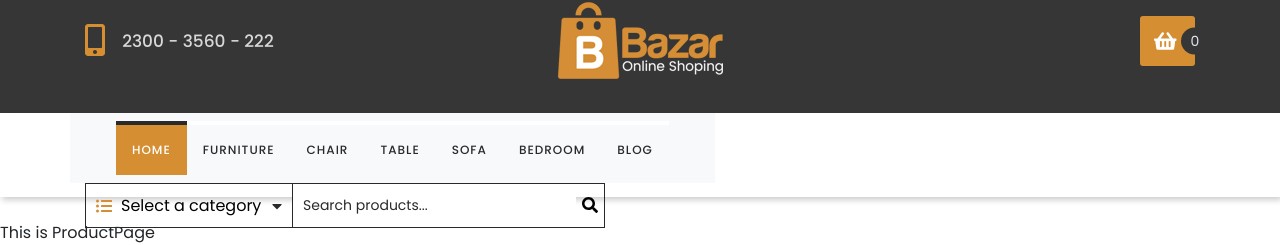
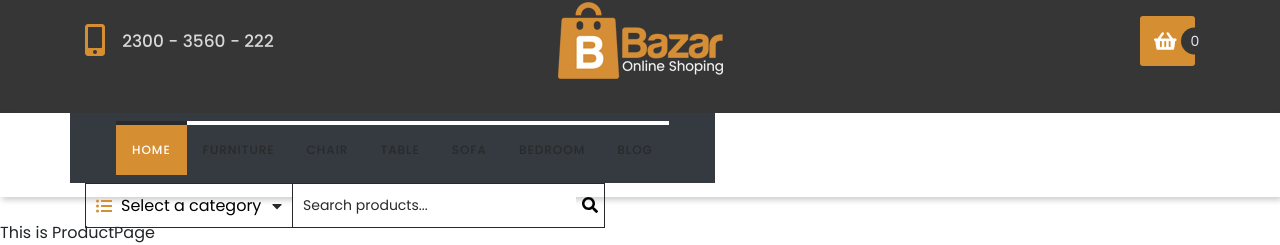
Before and after one commit to kamilwilk95/wdp-2206-02, a React (Create React App) app: page /product/1 in a window 1280 px wide. Shown: the part 88-333 px from the top of the page. Built offline with nearby package versions, Linux system fonts and the light colour scheme.

Commit message:
Add Menu bar doesn't hide in the nav-toggle button

```diff
--- a/src/components/layout/MenuBar/MenuBar.js
+++ b/src/components/layout/MenuBar/MenuBar.js
@@ -14,7 +14,7 @@ const MenuBar = ({ children }) => (
           <ProductSearch />
         </div>
 
-        <nav className='navbar navbar-expand-sm bg-light' id='mobile-menu-wrapper'>
+        <nav className='navbar navbar-expand-sm bg-dark' id='mobile-menu-wrapper'>
           <div className='container-fluid'>
             <button
               className='navbar-toggler'
```
